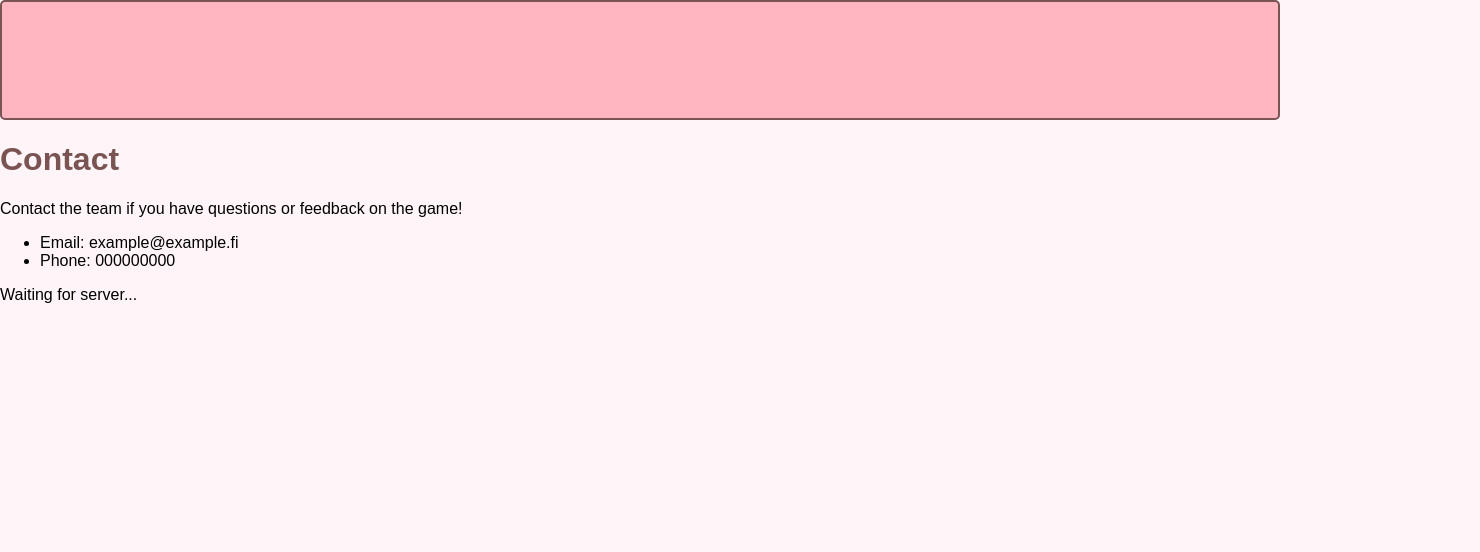
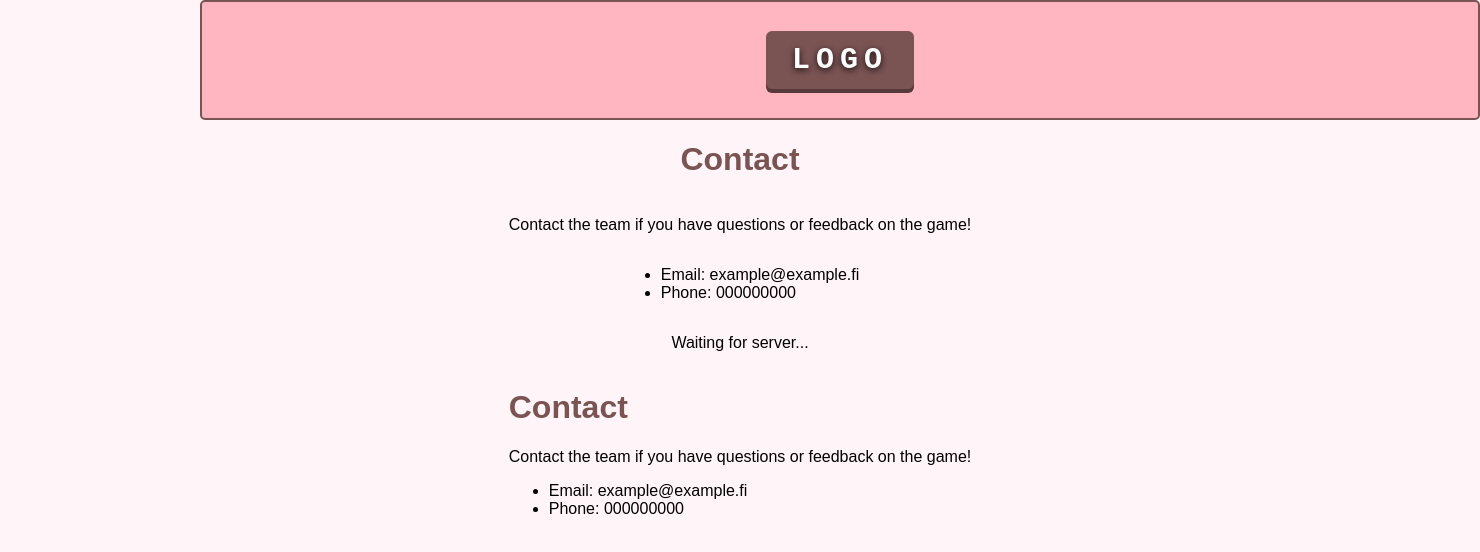
Before and after one commit to FrugGit/O2-Peliprojekti, a plain HTML site: page frontend/contactpage.html in a window 1280 px wide. Shown: the whole page, 1480 px wide, since content can reach past the window. Drawn offline with Linux system fonts and the light colour scheme.

Commit message:
added scoreboard.js and header styling in css

```diff
--- a/frontend/contactpage.html
+++ b/frontend/contactpage.html
@@ -8,7 +8,9 @@
     <script src="game.js" defer></script>
   </head>
   <body>
-    <header></header>
+    <header>
+      <div id="header-logo">Logo</div>
+    </header>
     <nav id="s-nav">
       <a href="index.html">Homepage</a>
       <a href="gamepage.html">Game</a>
@@ -24,6 +26,15 @@
         <li>Phone: 000000000</li>
       </ul>
       <p id="result">Waiting for server...</p>
+
+      <div id="main-content">
+        <h1>Contact</h1>
+        <p>Contact the team if you have questions or feedback on the game!</p>
+        <ul>
+          <li>Email: example@example.fi</li>
+          <li>Phone: 000000000</li>
+        </ul>
+      </div>
     </main>
   </body>
 </html>
--- /dev/null
+++ b/frontend/scoreboard.js
@@ -0,0 +1 @@
+const scoreboard = CreateScoreboardOn("game-container");
--- a/frontend/styles.css
+++ b/frontend/styles.css
@@ -3,9 +3,27 @@
   line-height: 0;
 }
 
-#game-canvas {
-    display: flex;
+#grid {
+  display: flex;
+  width: 500px;
+  height: 500px;
+  border: solid black 2px;
+}
 
+#scoreboard {
+  position: absolute;
+  font-family: monospace;
+  font-size: 20px;
+  color: black;
+  background-color: transparent;
+  text-shadow: 0 2px 6px rgba(0, 0, 0, 0.85);
+  padding: 10px;
+  pointer-events: none;
+}
+
+#game-player {
+  width: 10px;
+  height: 10px;
 }
 
 /* Navigatio keskellä */
@@ -27,8 +45,8 @@
 
 /* Sen napit */
 #s-nav a {
-  background-color:pink;
-  color:white;
+  background-color: pink;
+  color: white;
   padding: 15px;
   margin: 10px;
   width: 130px;
@@ -88,6 +106,32 @@ header {
   justify-content: center;
   align-items: center;
   box-sizing: border-box;
+  margin-left: 200px;
+}
+
+#header-logo {
+  font-family: monospace, sans-serif;
+  font-size: 30px;
+  font-weight: 800;
+  letter-spacing: 6px;
+  text-transform: uppercase;
+  color: #ffffff;
+  padding: 10px 24px;
+  border: 2px solid #7a5353;
+  border-radius: 6px;
+  background-color: #7a5353;
+  box-shadow: 0 4px 0 #573939;
+  text-shadow: 0 2px 6px rgba(0, 0, 0, 0.85);
+  user-select: none;
+}
+
+main {
+  width: 100%;
+  display: flex;
+  align-items: center;
+  flex-direction: column;
+  margin-left: 200px;
+  width: calc(100% - 200px);
 }
 
 /* Etusivun sisältö */
@@ -100,7 +144,9 @@ header {
 }
 
 /* Otsikot */
-h1, h2, h3 {
+h1,
+h2,
+h3 {
   color: #7a5353;
 }
 
```
